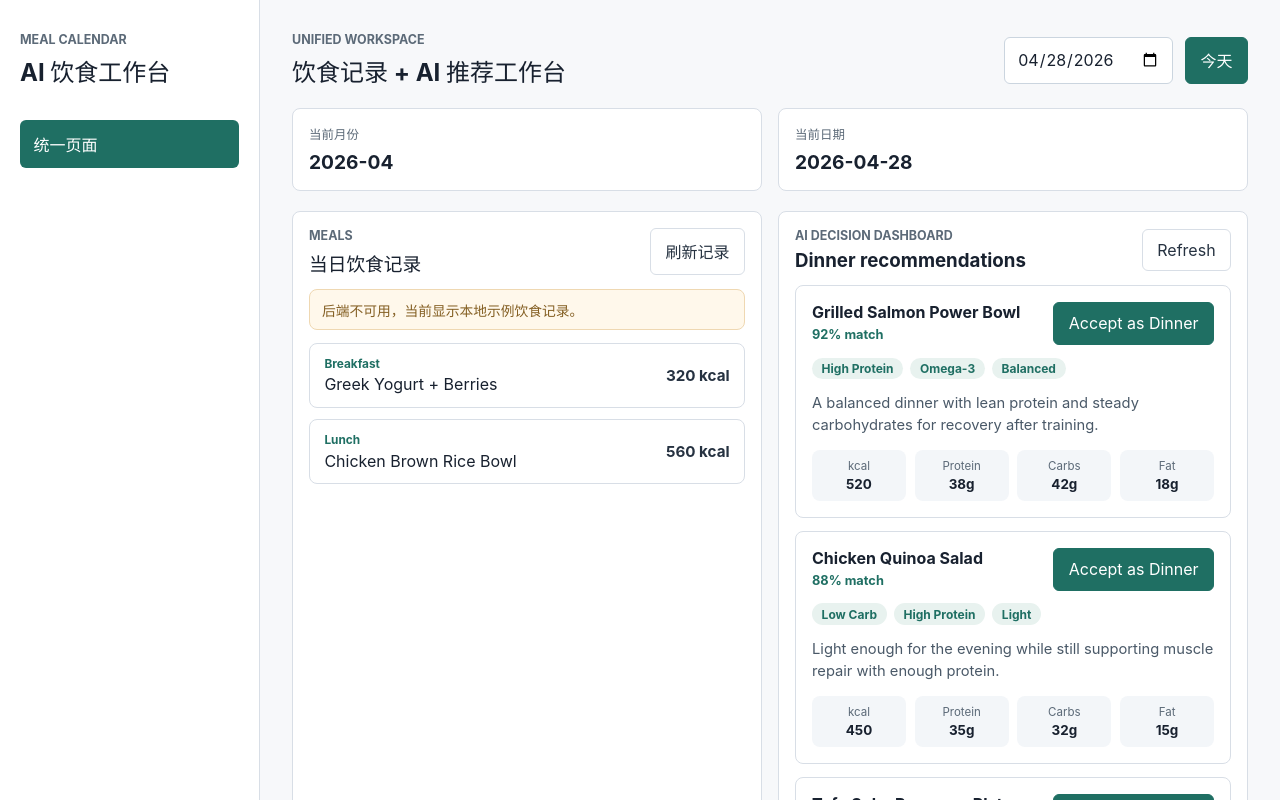
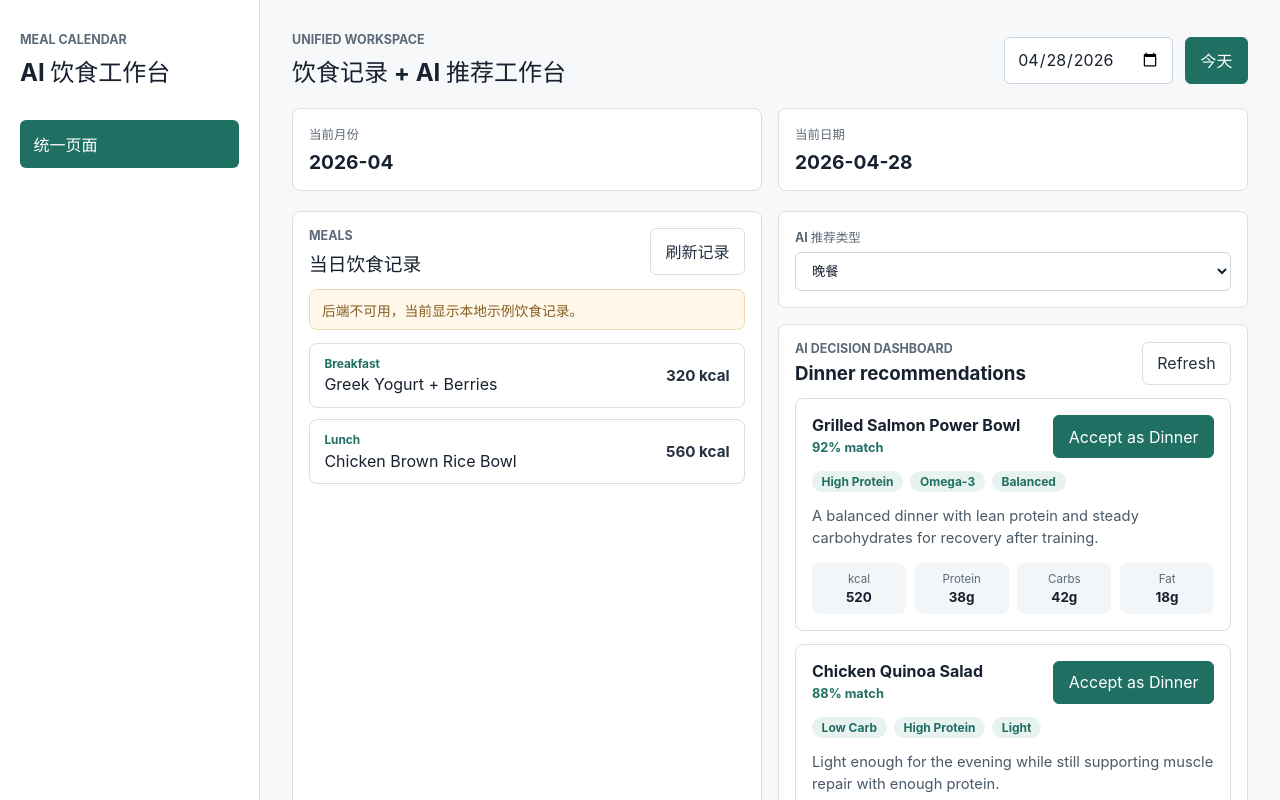
Before and after one commit to teiyou416/meal_front, a Vue app: page / in a window 1280 px wide. Shown: the top 800 px of the page. Built offline with nearby package versions, Linux system fonts and the light colour scheme; no server answers.

Commit message:
fix: respect selected meal type in AI recommendations

```diff
--- a/src/components/ai/AIDecisionDashboard.vue
+++ b/src/components/ai/AIDecisionDashboard.vue
@@ -6,11 +6,18 @@ import {
   acceptRecommendationAsMeal,
   fetchAIRecommendations,
 } from '../../services/aiRecommendationApi'
+import type { MealType } from '../../types'
 import type { AIRecommendation, CreateMealPayload } from '../../types/aiRecommendation'
 
-const props = defineProps<{
-  selectedDate: string
-}>()
+const props = withDefaults(
+  defineProps<{
+    selectedDate: string
+    mealType?: MealType
+  }>(),
+  {
+    mealType: 'dinner',
+  },
+)
 
 const emit = defineEmits<{
   accepted: [
@@ -18,6 +25,7 @@ const emit = defineEmits<{
       recommendationId: string
       name: string
       date: string
+      mealType: MealType
       calories: number
     },
   ]
@@ -30,9 +38,12 @@ const acceptingId = ref<string | null>(null)
 const successMessage = ref('')
 
 const hasRecommendations = computed(() => recommendations.value.length > 0)
+const selectedMealLabel = computed(() => toTitleCase(props.mealType))
+const acceptLabel = computed(() => `Accept as ${selectedMealLabel.value}`)
+const heading = computed(() => `${selectedMealLabel.value} recommendations`)
 
 watch(
-  () => props.selectedDate,
+  () => [props.selectedDate, props.mealType],
   () => {
     void loadRecommendations()
   },
@@ -60,7 +71,7 @@ async function handleAccept(recommendation: AIRecommendation) {
 
   const payload: CreateMealPayload = {
     name: recommendation.name,
-    mealType: 'Dinner',
+    mealType: props.mealType,
     date: props.selectedDate,
     calories: recommendation.calories,
     protein: recommendation.protein,
@@ -72,11 +83,12 @@ async function handleAccept(recommendation: AIRecommendation) {
 
   try {
     await acceptRecommendationAsMeal(payload)
-    successMessage.value = `${recommendation.name} was added as Dinner.`
+    successMessage.value = `${recommendation.name} was added as ${selectedMealLabel.value}.`
     emit('accepted', {
       recommendationId: recommendation.id,
       name: recommendation.name,
       date: props.selectedDate,
+      mealType: props.mealType,
       calories: recommendation.calories,
     })
   } catch (error) {
@@ -85,6 +97,10 @@ async function handleAccept(recommendation: AIRecommendation) {
     acceptingId.value = null
   }
 }
+
+function toTitleCase(value: string) {
+  return value.charAt(0).toUpperCase() + value.slice(1)
+}
 </script>
 
 <template>
@@ -92,7 +108,7 @@ async function handleAccept(recommendation: AIRecommendation) {
       <header class="ai-dashboard-header">
         <div>
           <p class="eyebrow">AI Decision Dashboard</p>
-          <h3>Dinner recommendations</h3>
+          <h3>{{ heading }}</h3>
         </div>
 
         <button
@@ -122,6 +138,7 @@ async function handleAccept(recommendation: AIRecommendation) {
               :key="recommendation.id"
               :recommendation="recommendation"
               :is-accepting="acceptingId === recommendation.id"
+              :accept-label="acceptLabel"
               @accept="handleAccept"
             />
         </TransitionGroup>
--- a/src/components/ai/RecommendationCard.vue
+++ b/src/components/ai/RecommendationCard.vue
@@ -4,6 +4,7 @@ import type { AIRecommendation } from '../../types/aiRecommendation'
 defineProps<{
   recommendation: AIRecommendation
   isAccepting?: boolean
+  acceptLabel: string
 }>()
 
 const emit = defineEmits<{
@@ -29,7 +30,7 @@ const emit = defineEmits<{
         :disabled="isAccepting"
         @click="emit('accept', recommendation)"
       >
-        {{ isAccepting ? 'Saving' : 'Accept as Dinner' }}
+        {{ isAccepting ? 'Saving' : acceptLabel }}
       </button>
     </div>
 
--- a/src/pages/DashboardView.vue
+++ b/src/pages/DashboardView.vue
@@ -5,7 +5,7 @@ import { computed, ref, watch } from 'vue'
 import { getMealsByDate } from '@/api/meal'
 import AIDecisionDashboard from '@/components/ai/AIDecisionDashboard.vue'
 import { useDateStore } from '@/stores/date'
-import type { Meal } from '@/types'
+import type { Meal, MealType } from '@/types'
 
 const dateStore = useDateStore()
 const { selectedDate, selectedMonth } = storeToRefs(dateStore)
@@ -13,6 +13,7 @@ const { selectedDate, selectedMonth } = storeToRefs(dateStore)
 const meals = ref<Meal[]>([])
 const mealsLoading = ref(false)
 const mealsMessage = ref('')
+const selectedRecommendationMealType = ref<MealType>('dinner')
 
 const hasMeals = computed(() => meals.value.length > 0)
 
@@ -43,6 +44,7 @@ function handleRecommendationAccepted(payload: {
   recommendationId: string
   name: string
   date: string
+  mealType: MealType
   calories: number
 }) {
   if (payload.date !== selectedDate.value) {
@@ -53,7 +55,7 @@ function handleRecommendationAccepted(payload: {
     {
       id: `ai-${payload.recommendationId}-${Date.now()}`,
       date: payload.date,
-      type: 'dinner',
+      type: payload.mealType,
       content: payload.name,
       calories: payload.calories,
     },
@@ -143,7 +145,23 @@ function createFallbackMeals(date: string): Meal[] {
         <p v-else class="subtle-text">暂无饮食记录。</p>
       </section>
 
-      <AIDecisionDashboard :selected-date="selectedDate" @accepted="handleRecommendationAccepted" />
+      <div class="ai-column">
+        <section class="panel">
+          <p class="label">AI 推荐类型</p>
+          <select v-model="selectedRecommendationMealType" aria-label="选择 AI 推荐餐别">
+            <option value="breakfast">早餐</option>
+            <option value="lunch">午餐</option>
+            <option value="dinner">晚餐</option>
+            <option value="snack">加餐</option>
+          </select>
+        </section>
+
+        <AIDecisionDashboard
+          :selected-date="selectedDate"
+          :meal-type="selectedRecommendationMealType"
+          @accepted="handleRecommendationAccepted"
+        />
+      </div>
     </div>
   </section>
 </template>
@@ -153,6 +171,21 @@ function createFallbackMeals(date: string): Meal[] {
   display: grid;
   grid-template-columns: minmax(0, 1fr) minmax(0, 1fr);
   gap: 1rem;
+}
+
+.ai-column {
+  display: grid;
+  align-content: start;
+  gap: 1rem;
+}
+
+.ai-column select {
+  width: 100%;
+  border: 1px solid #cbd5df;
+  border-radius: 6px;
+  color: #18212f;
+  background: #ffffff;
+  padding: 0.62rem 0.75rem;
 }
 
 .section-header {
--- a/src/types/aiRecommendation.ts
+++ b/src/types/aiRecommendation.ts
@@ -1,3 +1,5 @@
+import type { MealType } from './index'
+
 export interface AIRecommendation {
   id: string
   name: string
@@ -12,7 +14,7 @@ export interface AIRecommendation {
 
 export interface CreateMealPayload {
   name: string
-  mealType: 'Breakfast' | 'Lunch' | 'Dinner' | 'Snack'
+  mealType: MealType
   date: string
   calories: number
   protein: number
```
